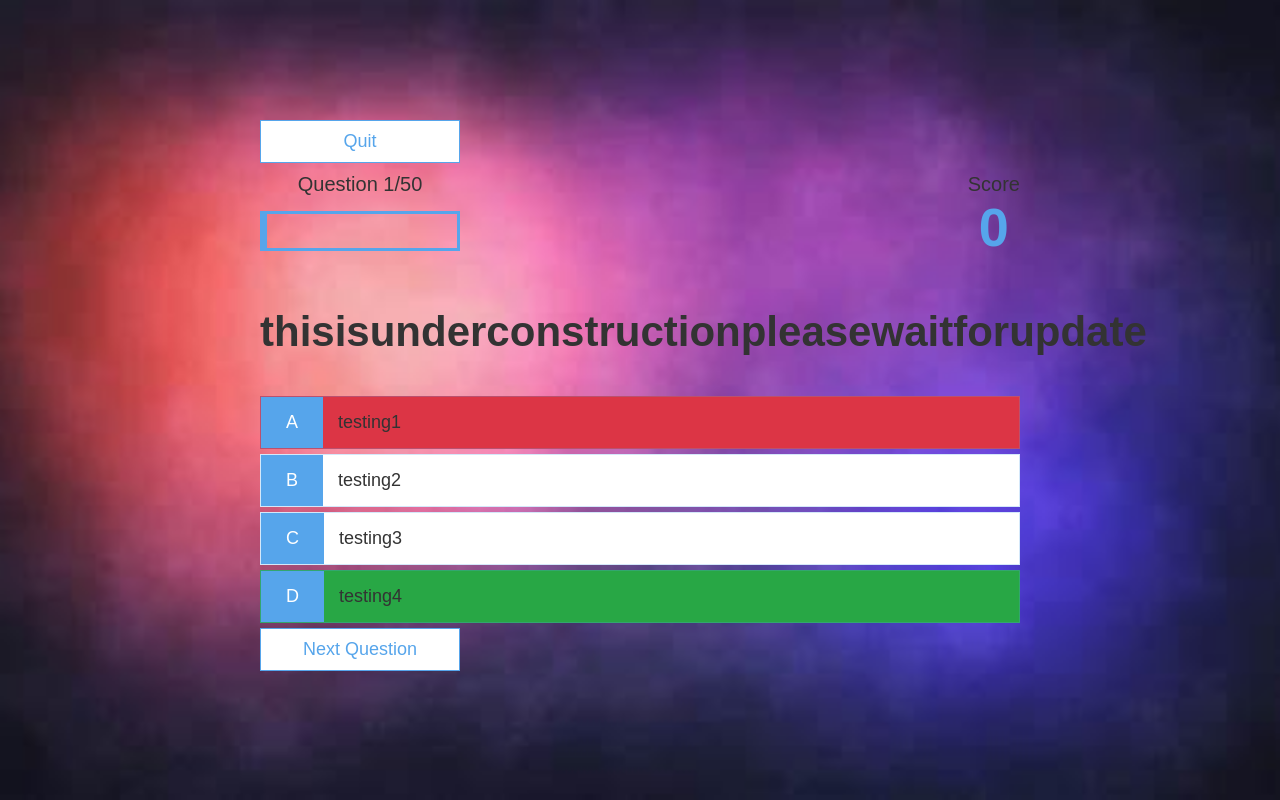
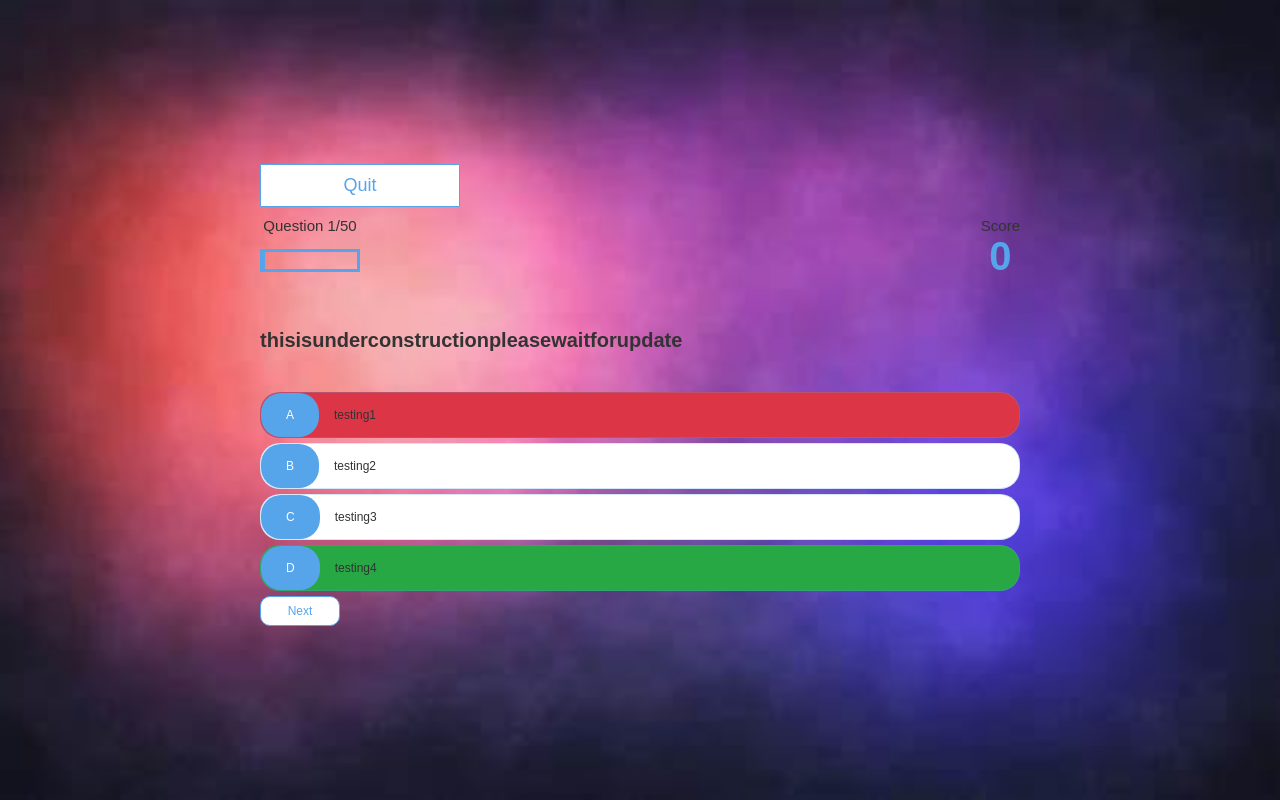
Before and after one commit to Jumsol/Jumsol.github.io, a plain HTML site: page Analytical_Ability/word.html in a window 1280 px wide. Both pictures are taken after a click on the element "testing1". Drawn offline with Linux system fonts and the light colour scheme.

Commit message:
fix fonts

```diff
--- a/Analytical_Ability/word.html
+++ b/Analytical_Ability/word.html
@@ -50,7 +50,7 @@
           <p class="choice-prefix">D</p>
           <p class="choice-text" data-number="4"></p>
         </div>
-        <button id="nextBtn" class="hidden">Next Question</button>
+        <button id="nextBtn" class="hidden">Next</button>
       </div>
     </div>
     <script src="/Analytical_Ability/word.js"></script>
--- a/app.css
+++ b/app.css
@@ -19,7 +19,7 @@
   }
 
   h1 {
-    font-size: 5.4rem;
+    font-size: 4rem;
     color: #56a5eb;
     margin-bottom: 5rem;
   }
@@ -30,14 +30,15 @@
   }
 
   h2 {
-    font-size: 4.2rem;
+    font-size: 2rem;
     margin-bottom: 4rem;
     font-weight: 700;
   }
 
   h3 {
-    font-size: 2.8rem;
+    font-size: 1.8rem;
     font-weight: 500;
+    text-align: center;
   }
 
   /* UTILITIES */
@@ -85,6 +86,7 @@
     padding: 1rem 0;
     width: 20rem;
     text-align: center;
+    border-radius: 15px;
     border: 0.1rem solid #56a5eb;
     margin-bottom: 1rem;
     text-decoration: none;
@@ -118,6 +120,7 @@
     width: 20rem;
     padding: 1.5rem;
     font-size: 1.8rem;
+    border-radius: 10px;
     border: none;
     box-shadow: 0 0.1rem 1.4rem 0 rgba(86, 185, 235, 0.5);
   }
@@ -143,3 +146,12 @@
     max-width: 100%;
     height: auto;
   }
+
+  .csclogo {
+    margin-bottom: 2rem;
+    max-width: 30%;
+    height: auto;
+    margin-left: auto;
+    margin-right: 0;
+    display: block;
+  }
--- a/game.css
+++ b/game.css
@@ -2,7 +2,8 @@
     display: flex;
     margin-bottom: 0.5rem;
     width: 100%;
-    font-size: 1.8rem;
+    font-size: 1.2rem;
+    border-radius: 20px;
     border: 0.1rem solid rgb(86, 165, 235, 0.25);
     background-color: white;
   }
@@ -16,6 +17,7 @@
 
   .choice-prefix {
     padding: 1.5rem 2.5rem;
+    border-radius: 20px;
     background-color: #56a5eb;
     color: white;
   }
@@ -42,7 +44,7 @@
 
   .hud-prefix {
     text-align: center;
-    font-size: 2rem;
+    font-size: 1.5rem;
   }
 
   .hud-main-text {
@@ -50,14 +52,14 @@
   }
 
   #progressBar {
-    width: 20rem;
-    height: 4rem;
+    width: 10rem;
+    height: 2.3rem;
     border: 0.3rem solid #56a5eb;
     margin-top: 1.5rem;
   }
 
   #progressBarFull {
-    height: 3.4rem;
+    height: 2rem;
     background-color: #56a5eb;
     width: 0%;
   }
@@ -82,10 +84,11 @@
   }
 
   #nextBtn  {
-    font-size: 1.8rem;
-    padding: 1rem 0;
-    width: 20rem;
+    font-size: 1.2rem;
+    padding: .7rem 0;
+    width: 8rem;
     text-align: center;
+    border-radius: 10px;
     border: 0.1rem solid #56a5eb;
     margin-bottom: 1rem;
     text-decoration: none;
@@ -111,6 +114,7 @@
   padding: 1rem 0;
   width: 20rem;
   text-align: center;
+  border-radius: 1px;
   border: 0.1rem solid #56a5eb;
   margin-bottom: 1rem;
   text-decoration: none;
```
Also changed, not shown: Analytical_Ability/logical.html (+1 -1 lines), Clerical_Ability/correct.html (+1 -1 lines), Clerical_Ability/findingerrors.html (+1 -1 lines), Clerical_Ability/spelling.html (+1 -1 lines), General_Information/philcons.html (+1 -1 lines), Numerical_Ability/basicCons.html (+1 -1 lines), Numerical_Ability/problemSolving.html (+1 -1 lines), Verbal_Ability/game.html (+1 -1 lines), Verbal_Ability/grammarUsage.html (+1 -1 lines), Verbal_Ability/readingComprehen.html (+1 -1 lines), index.html (+1 -1 lines), Images/cscback.png (added).
